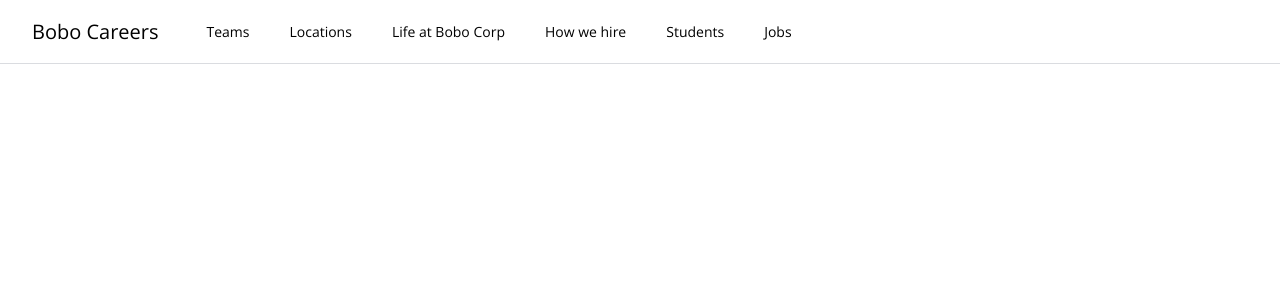
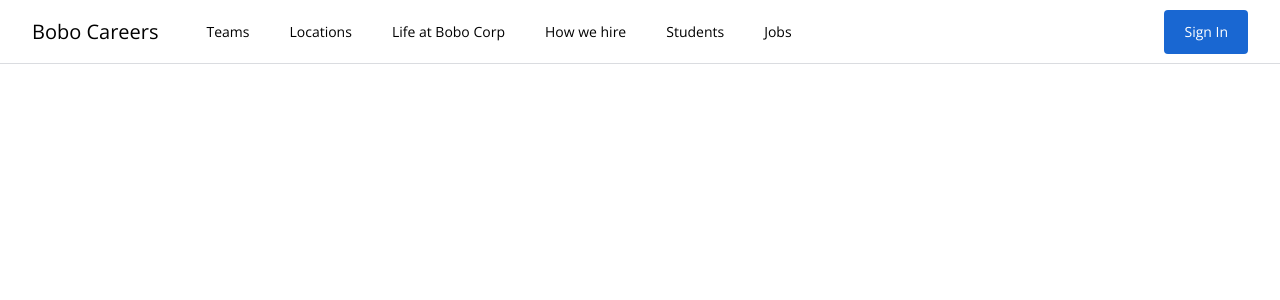
Before and after one commit to lakshanrcosta/job-search-project, a Vue app: page / in a window 1280 px wide. Shown: the top 300 px of the page. Built offline with nearby package versions, Linux system fonts and the light colour scheme.

Commit message:
Added login action button and profile image components

```diff
--- /dev/null
+++ b/src/components/ActionButton.vue
@@ -0,0 +1,15 @@
+<template>
+  <button
+    class="px-5 py-3 font-medium text-white border-0 rounded bg-brand-blue-1 hover:shadow-blue"
+  >
+    Sign In
+  </button>
+</template>
+
+<script>
+export default {
+  name: "ActionButton",
+};
+</script>
+
+<style></style>
--- a/src/components/MainNav.vue
+++ b/src/components/MainNav.vue
@@ -21,14 +21,25 @@
             </li>
           </ul>
         </nav>
+        <div class="flex items-center h-full ml-auto">
+          <profile-image v-if="isLoggedIn" />
+          <action-button v-else />
+        </div>
       </div>
     </div>
   </header>
 </template>
 
 <script>
+import ActionButton from "@/components/ActionButton.vue";
+import ProfileImage from "@/components/ProfileImage.vue";
+
 export default {
   name: "MainNav",
+  components: {
+    ActionButton,
+    ProfileImage,
+  },
   data() {
     return {
       company: "Bobo Careers",
@@ -41,6 +52,7 @@ export default {
         "Students",
         "Jobs",
       ],
+      isLoggedIn: false,
     };
   },
 };
--- /dev/null
+++ b/src/components/ProfileImage.vue
@@ -0,0 +1,19 @@
+<template>
+  <img
+    :src="imageURL"
+    alt="Profile Picture"
+    class="w-8 h-8 object-contain rounded-3xl"
+  />
+</template>
+
+<script>
+export default {
+  name: "ProfileImage",
+  data() {
+    return {
+      imageURL:
+        "https://avatars.githubusercontent.com/u/105753470?s=400&u=9f86ea9574118951d65114b3dc424f9978d83c59&v=4",
+    };
+  },
+};
+</script>
```
